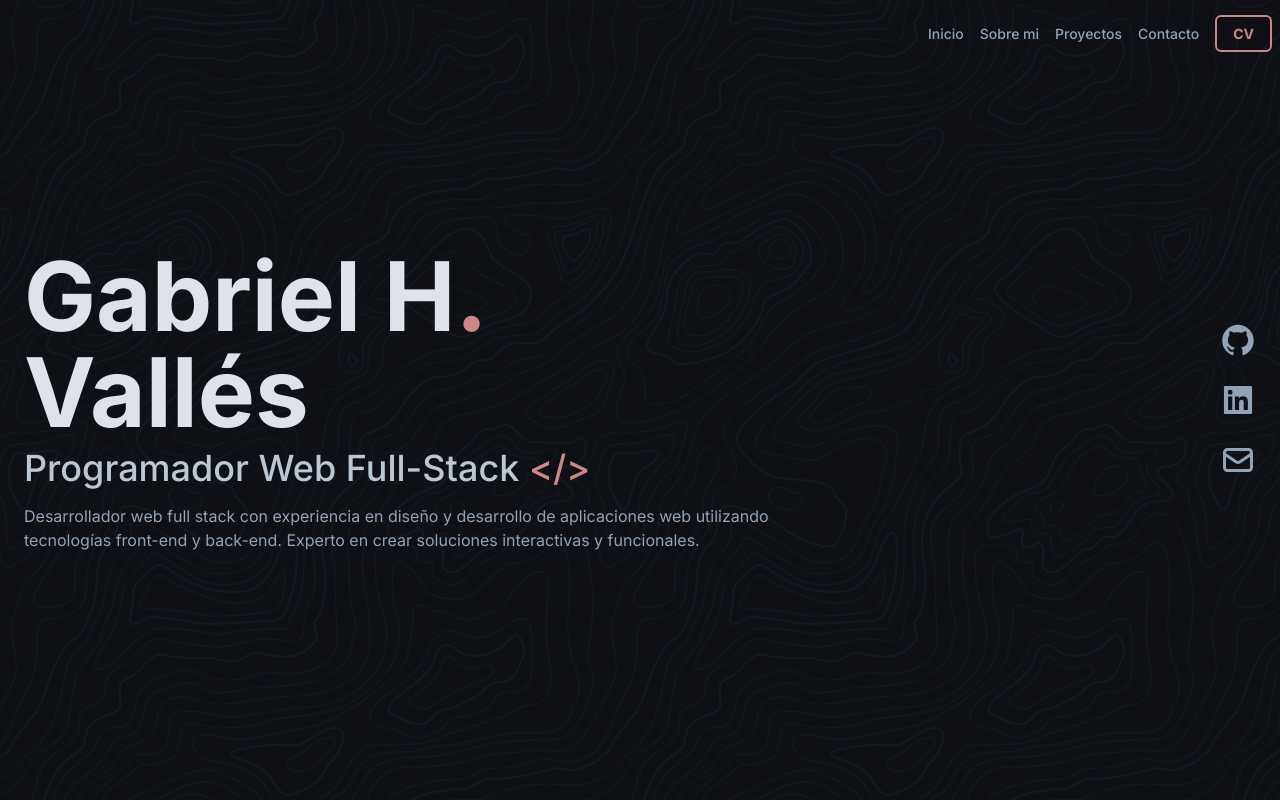
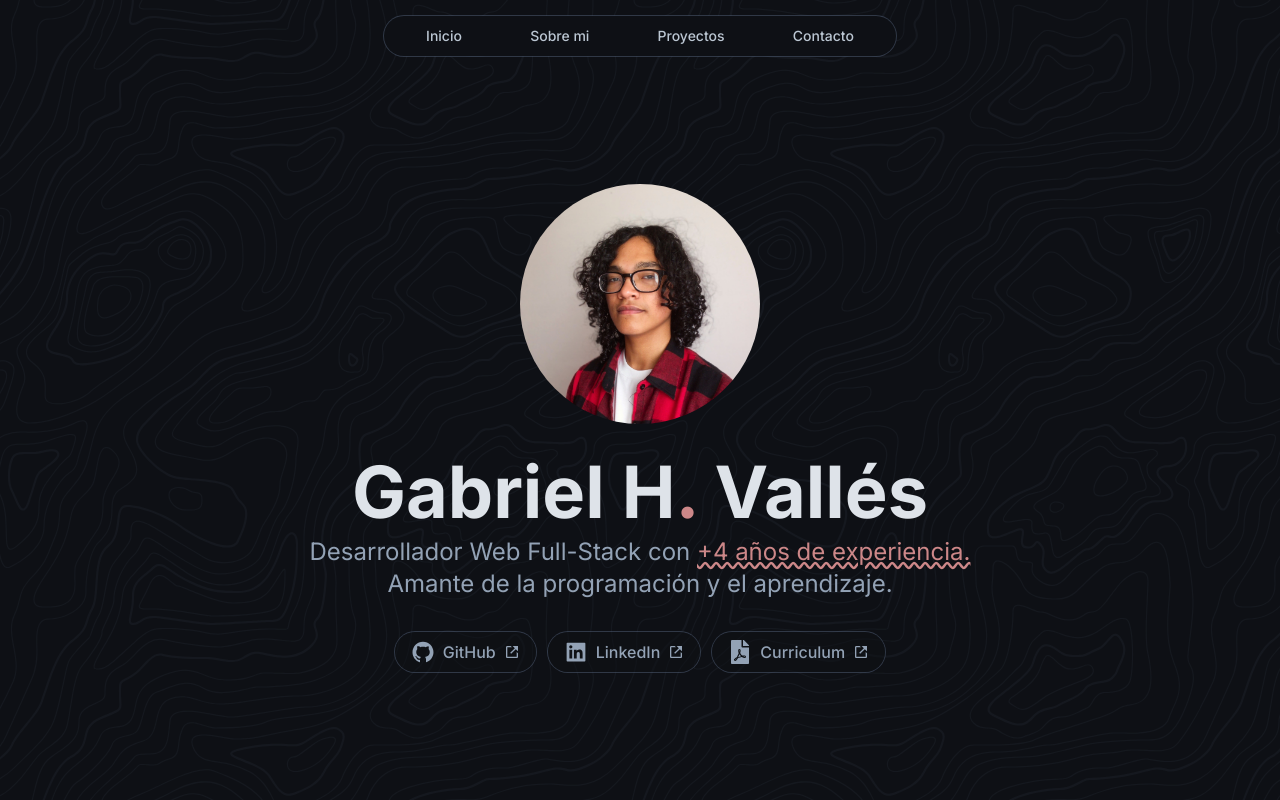
Before and after one commit to Gabo-div/portfolio-v3, a Next.js app: page / in a window 1280 px wide. Shown: the top 800 px of the page. Built offline with nearby package versions, Linux system fonts and the light colour scheme.

Commit message:
hero actualizado

```diff
--- a/package.json
+++ b/package.json
@@ -27,5 +27,9 @@
     "tailwindcss": "3.3.2",
     "typescript": "5.1.6",
     "zod": "^3.21.4"
+  },
+  "devDependencies": {
+    "prettier": "^3.1.1",
+    "prettier-plugin-tailwindcss": "^0.5.11"
   }
 }
--- a/src/app/globals.css
+++ b/src/app/globals.css
@@ -14,3 +14,8 @@ body::-webkit-scrollbar {
 body::-webkit-scrollbar-thumb {
   @apply bg-red-300 rounded-sm;
 }
+
+.full-screen {
+  min-height: 100vh;
+  min-height: 100svh;
+}
--- a/src/app/layout.tsx
+++ b/src/app/layout.tsx
@@ -12,6 +12,7 @@ const description =
 export const metadata: Metadata = {
   title,
   description,
+  canonical: "https://www.gabrielvalles.dev",
   openGraph: {
     locale: "es",
     images: "/og.png",
--- a/src/components/Hero.tsx
+++ b/src/components/Hero.tsx
@@ -1,34 +1,53 @@
 import { AiFillGithub, AiFillLinkedin } from "react-icons/ai";
-import { HiOutlineMail } from "react-icons/hi";
-import MediaIcon from "./MediaIcon";
-import MediaContainer from "./MediaContainer";
+import { FaFilePdf } from "react-icons/fa";
 import Navbar from "./Navbar";
+import Image from "next/image";
+import { LinkButton } from "./LinkButton";
 
 export default function Hero() {
   return (
-    <header id="home" className="h-screen flex items-center relative">
+    <header id="home" className="full-screen flex items-center relative">
       <Navbar />
 
-      <div className="px-6 container mx-auto flex flex-col lg:flex-row flex-wrap justify-center items-center absolute inset-0">
-        <div className="text-center lg:text-left w-full lg:max-w-3xl">
-          <h1 className="text-6xl lg:text-8xl font-bold text-bunker-100">
-            Gabriel H<span className="text-red-300/80">.</span> Vallés
-          </h1>
-          <h2 className="text-bunker-200 mt-2 text-xl md:text-2xl lg:text-4xl font-medium">
-            Programador Web Full-Stack <span className="mx-auto text-red-300/80">{"</>"}</span>
-          </h2>
-          <p className="mt-4">
-            Desarrollador web full stack con experiencia en diseño y desarrollo de aplicaciones web utilizando
-            tecnologías front-end y back-end. Experto en crear soluciones interactivas y funcionales.
-          </p>
+      <div className="mt-14 max-w-xl lg:max-w-3xl px-4 container mx-auto flex flex-col  justify-center items-center absolute inset-0 text-center">
+
+        <Image src="/me.png" alt="logo" width={300} height={300} className="rounded-full mb-8 h-48 lg:h-60 w-auto" />
+
+        <h1 className="mb-2 text-4xl sm:text-5xl md:text-6xl lg:text-7xl font-bold text-bunker-100">
+          Gabriel H<span className="text-red-300/80">.</span> Vallés
+        </h1>
+
+        <p className="text-bunker-300 text-lg md:text-xl lg:text-2xl">
+          Desarrollador Web Full-Stack con <span className="text-red-300/80 underline decoration-wavy">+4 años de experiencia.</span> Amante de la programación y el aprendizaje.
+        </p>
+
+        <div className="flex flex-wrap items-center justify-center gap-3 mt-8">
+          <LinkButton
+            href="https://github.com/Gabo-div"
+            external
+          >
+            <AiFillGithub className="text-2xl mr-2" />
+            GitHub
+          </LinkButton>
+
+
+          <LinkButton
+            href="https://www.linkedin.com/in/gabriel-h-valles/"
+            external
+          >
+            <AiFillLinkedin className="text-2xl mr-2" />
+            LinkedIn
+          </LinkButton>
+
+          <LinkButton
+            href="/resume.pdf"
+            external
+          >
+            <FaFilePdf className="text-2xl mr-2" />
+            Curriculum
+          </LinkButton>
         </div>
-
-        <MediaContainer>
-          <MediaIcon href="https://github.com/Gabo-div" icon={AiFillGithub} />
-          <MediaIcon href="https://www.linkedin.com/in/gabriel-h-valles/" icon={AiFillLinkedin} />
-          <MediaIcon href="mailto:hernandezvallesgabriel@gmail.com" icon={HiOutlineMail} />
-        </MediaContainer>
       </div>
-    </header>
+    </header >
   );
 }
--- /dev/null
+++ b/src/components/LinkButton.tsx
@@ -0,0 +1,20 @@
+import { BiLinkExternal } from "react-icons/bi";
+
+type Props = {
+  children: React.ReactNode;
+  external?: boolean;
+} & React.HTMLProps<HTMLAnchorElement>;
+
+
+export function LinkButton({ children, external, ...rest }: Props) {
+  return (
+    <a
+      className="flex items-center font-medium hover:text-red-300 hover:ring-red-300 ring-1 ring-bunker-500/50 bg-bunker-950/50  px-4 py-2 rounded-full"
+      {...rest}
+      {...(external ? { target: "_blank", rel: "noreferrer" } : {})}
+    >
+      {children}
+      {external ? <BiLinkExternal className="ml-2" /> : null}
+    </a>
+  );
+}
--- a/src/components/Navbar.tsx
+++ b/src/components/Navbar.tsx
@@ -1,34 +1,26 @@
 export default function Navbar() {
   return (
-    <div className="w-full absolute h-fit border-b border-b-transparent inset-0 z-30 px-2 py-6">
-      <div className="container mx-auto flex justify-between items-center">
-        <ul className="mx-auto font-medium flex space-x-4 text-sm lg:mx-0 lg:ml-auto">
-          <li>
-            <a href="#home" className="hover:text-red-300/80">
+    <div className="fixed h-fit inset-0 z-30 px-4 mt-4">
+      <div className="container max-w-lg mx-auto">
+        <ul className="w-full h-10 bg-bunker-950 ring-1 ring-bunker-500/50 rounded-full text-bunker-200 font-medium flex text-sm">
+          <li className="grow">
+            <a href="#home" className="pl-2 w-full h-full flex items-center justify-center hover:text-red-300/80">
               Inicio
             </a>
           </li>
-          <li>
-            <a href="#about" className="hover:text-red-300/80">
+          <li className="grow">
+            <a href="#about" className="w-full h-full flex items-center justify-center hover:text-red-300/80">
               Sobre mi
             </a>
           </li>
-          <li>
-            <a href="#projects" className="hover:text-red-300/80">
+          <li className="grow">
+            <a href="#projects" className="w-full h-full flex items-center justify-center hover:text-red-300/80">
               Proyectos
             </a>
           </li>
-          <li>
-            <a href="#contact" className="hover:text-red-300/80">
+          <li className="grow">
+            <a href="#contact" className="pr-2 w-full h-full flex items-center justify-center hover:text-red-300/80">
               Contacto
-            </a>
-          </li>
-          <li>
-            <a
-              href="/resume.pdf"
-              className="font-bold text-red-300/80 border-2 border-red-300/80 px-4 py-2  hover:bg-red-300/10 rounded-md"
-            >
-              CV
             </a>
           </li>
         </ul>
--- a/tailwind.config.js
+++ b/tailwind.config.js
@@ -24,5 +24,5 @@ module.exports = {
       },
     },
   },
-  plugins: [],
+  plugins: ['prettier-plugin-tailwindcss'],
 };
```
Also changed, not shown: 1 other file (tests, documents, lock files or other folders).
